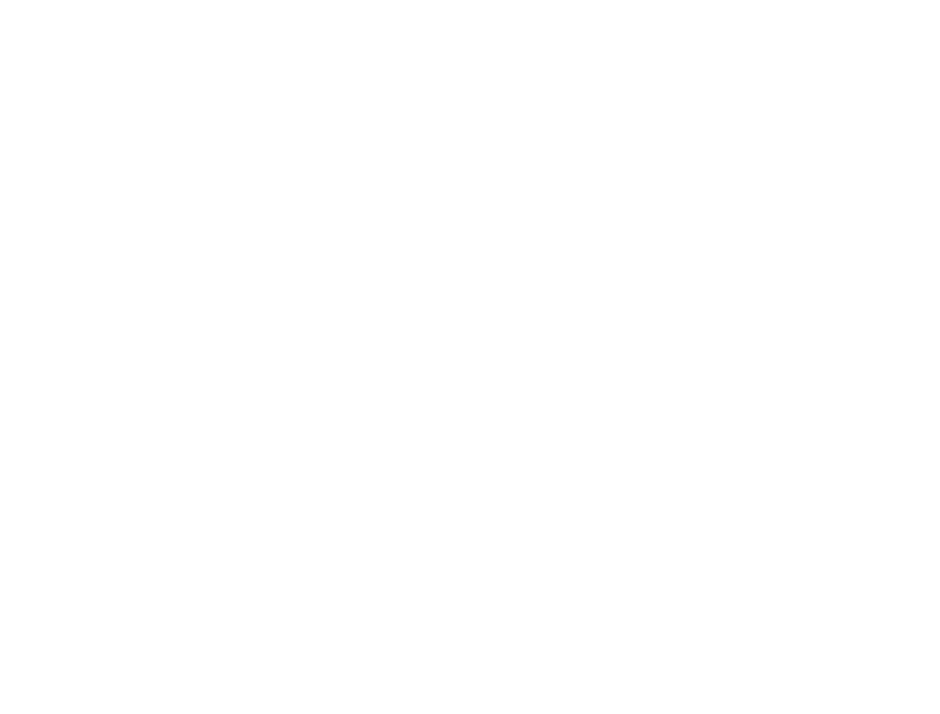
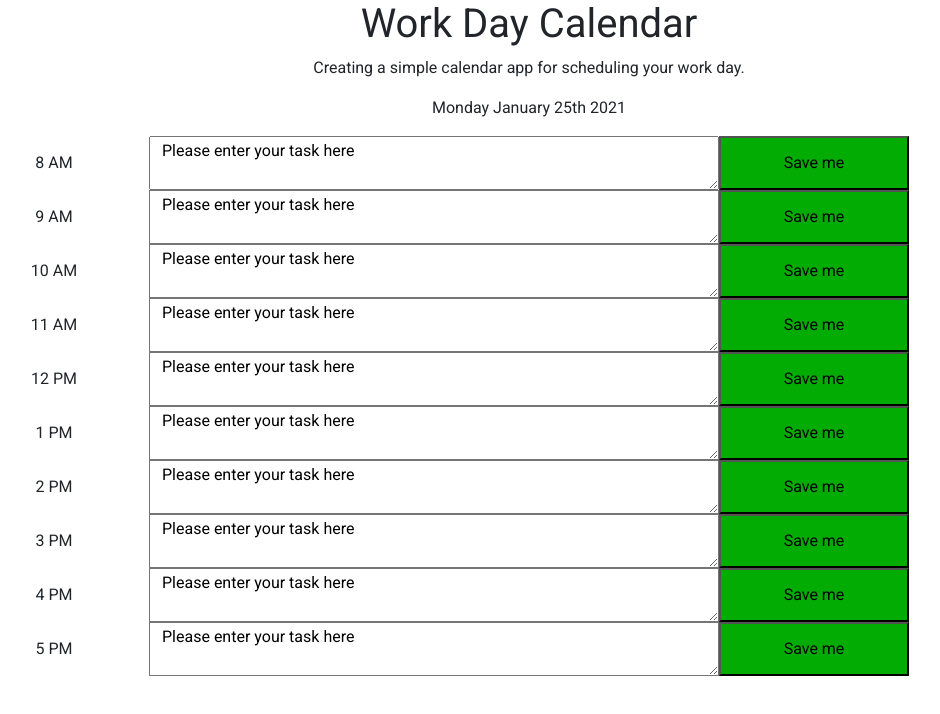
Before and after one commit to elliott-steven/workdaycalendar-homework5, a plain HTML site: page index.html in a window 1280 px wide. Shown: the whole page, without its empty margins (111-1051 px from the left). Drawn offline with nearby package versions, Linux system fonts and the light colour scheme.

Commit message:
changes to html

```diff
--- a/css/style.css
+++ b/css/style.css
@@ -0,0 +1,36 @@
+body {
+    font-family: 'Roboto', sans-serif;
+}
+
+.saveBtn {
+    background-color: rgb(2, 172, 2)
+}
+.jumbotron {
+    text-align: center;
+}
+.container {
+    padding-left: 15%%;
+
+.timeBlock {
+    border: black;
+    border-radius: 1px;
+
+
+}
+#currentDay {
+    text-align: center;
+    font-weight: bolder;
+    border-radius: 25px;
+    border-width: 3px solid black;
+
+
+}
+@media screen and (max-width: 580px) {
+    .fa-save {
+        font-size: 1.5em;
+    }
+
+    .save {
+        border-radius: 0;
+    }
+}
--- a/index.html
+++ b/index.html
@@ -14,13 +14,85 @@
     <link href="https://fonts.googleapis.com/css2?family=Roboto&display=swap" rel="stylesheet">
     <!--This is my own css stylesheet-->
     <link rel="stylesheet" type="text/css" href="./css/style.css">
-    <title>Homework 4 - Code Quiz</title>
+    <title>Work Day Calendar - Homework 5</title>
 </head>
 
 <body>
+    <!--This is for calendar-->
+    <header class="jumbotron">
+        <h1>Work Day Calendar</h1>
+        <p>Creating a simple calendar app for scheduling your work day.</p>
+        <p id="currentDay"></p>
+    </header>
+    <!-- Calendar time blocks will go here -->
+    <div class="container">
+        <div class="row">
+            <div class="d-flex justify-content-center align-items-center col-md-2 timeBlock">8 AM</div>
+            <textarea id="8" class="taskNote col-md-6">Please enter your task here</textarea>
+            <button class="saveBtn col-md-2">Save me</button>
 
+        </div>
+        <div class="row">
+            <div class="d-flex justify-content-center align-items-center col-md-2 timeBlock">9 AM</div>
+            <textarea id="9" class="taskNote col-md-6">Please enter your task here</textarea>
+            <button class="saveBtn col-md-2">Save me</button>
 
+        </div>
+        <div class="row">
+            <div class="d-flex justify-content-center align-items-center col-md-2 timeBlock">10 AM</div>
+            <textarea id="10" class="taskNote col-md-6">Please enter your task here</textarea>
+            <button class="saveBtn col-md-2">Save me</button>
 
+        </div>
+        <div class="row">
+            <div class="d-flex justify-content-center align-items-center col-md-2 timeBlock">11 AM</div>
+            <textarea id="11" class="taskNote col-md-6">Please enter your task here</textarea>
+            <button class="saveBtn col-md-2">Save me</button>
+
+        </div>
+        <div class="row">
+            <div class="d-flex justify-content-center align-items-center col-md-2 timeBlock">12 PM</div>
+            <textarea id="12" class="taskNote col-md-6">Please enter your task here</textarea>
+            <button class="saveBtn col-md-2">Save me</button>
+
+        </div>
+        <div class="row">
+            <div class="d-flex justify-content-center align-items-center col-md-2 timeBlock">1 PM</div>
+            <textarea id="13" class="taskNote col-md-6">Please enter your task here</textarea>
+            <button class="saveBtn col-md-2">Save me</button>
+
+        </div>
+        <div class="row">
+            <div class="d-flex justify-content-center align-items-center col-md-2 timeBlock">2 PM</div>
+            <textarea id="14" class="taskNote col-md-6">Please enter your task here</textarea>
+            <button class="saveBtn col-md-2">Save me</button>
+
+        </div>
+        <div class="row">
+            <div class="d-flex justify-content-center align-items-center col-md-2 timeBlock">3 PM</div>
+            <textarea id="15" class="taskNote col-md-6">Please enter your task here</textarea>
+            <button class="saveBtn col-md-2">Save me</button>
+
+        </div>
+        <div class="row">
+            <div class="d-flex justify-content-center align-items-center col-md-2 timeBlock">4 PM</div>
+            <textarea id="16" class="taskNote col-md-6">Please enter your task here</textarea>
+            <button class="saveBtn col-md-2">Save me</button>
+
+        </div>
+        <div class="row">
+            <div class="d-flex justify-content-center align-items-center col-md-2 timeBlock">5 PM</div>
+            <textarea id="17" class="taskNote col-md-6">Please enter your task here</textarea>
+            <button class="saveBtn col-md-2">Save me</button>
+
+        </div>
+
+    </div>
+    </div>
 </body>
-
+<!--JQuery CDN-->
 <script src="https://cdnjs.cloudflare.com/ajax/libs/jquery/3.5.1/jquery.min.js"></script>
+<!--Luxon DateTime-->
+<script src="https://cdnjs.cloudflare.com/ajax/libs/moment.js/2.24.0/moment.min.js"></script>
+<!--My javasript source-->
+<script src="./javascript/script.js"></script>
--- a/javascript/script.js
+++ b/javascript/script.js
@@ -0,0 +1,52 @@
+let today = moment().format('MMMM Do YYYY');
+let dayOfWeek = moment().format('dddd');
+let thisHour = moment().hour();
+
+let todoArray = [];
+
+$('#currentDay').text(dayOfWeek + ' ' + today);
+
+for (i = 9; i < 18; i++) {
+    if (parseInt($('#' + i).attr('id')) < thisHour) {
+        $('#' + i).attr('style', 'background-color: #dddddd');
+    } else if (parseInt($('#' + i).attr('id')) > thisHour) {
+        $('#' + i).attr('style', 'background-color: #ffffff');
+    } else {
+        $('#' + i).attr('style', 'background-color: #fff78a')
+    }
+}
+
+$('.save').on('click', function() {
+    todoArray = [];
+
+    for (i = 9; i < 18; i++) {
+        let todoValue = $('#' + i).val();
+
+        let todoObject = {
+            todoHour: i,
+            todoItem: todoValue
+        }
+
+        todoArray.push(todoObject);
+
+        localStorage.setItem("todo", JSON.stringify(todoArray));
+    }
+})
+
+$('#clear-button').on('click', function() {
+    localStorage.clear();
+    $('textarea').val('');
+})
+
+function loadTodos() {
+    let storedTodos = JSON.parse(localStorage.getItem("taskNote"));
+    console.log(storedTodos);
+
+    if (storedTodos !== null) {
+        for (i = 0; i < storedTodos.length; i++) {
+            $('#' + storedTodos[i].todoHour).val(storedTodos[i].todoItem);
+        };
+    }
+}
+
+loadTodos();
```
